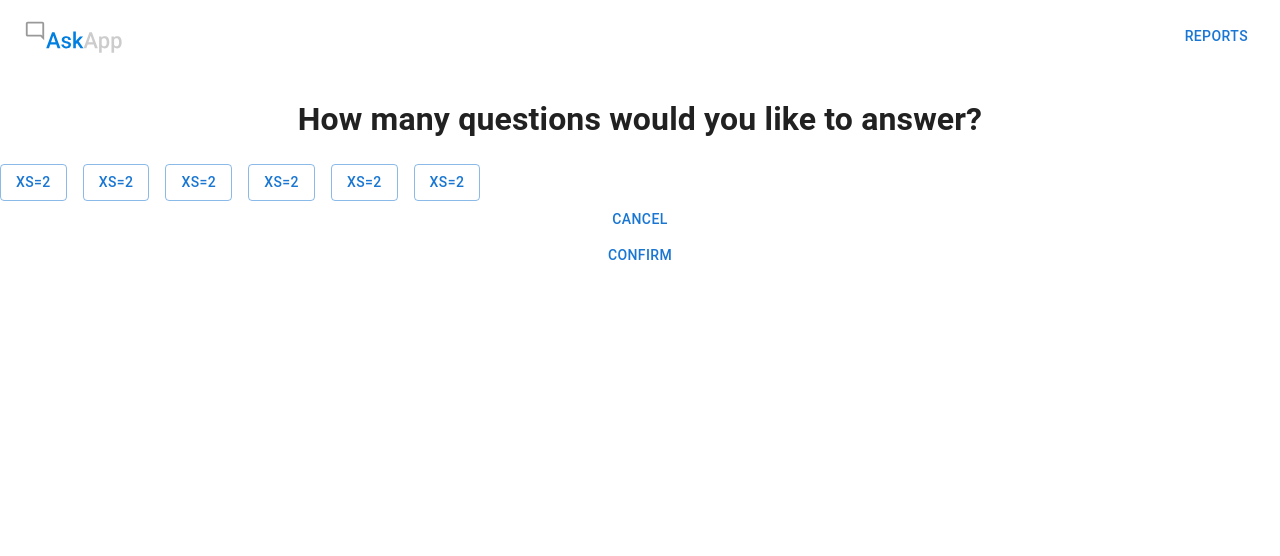
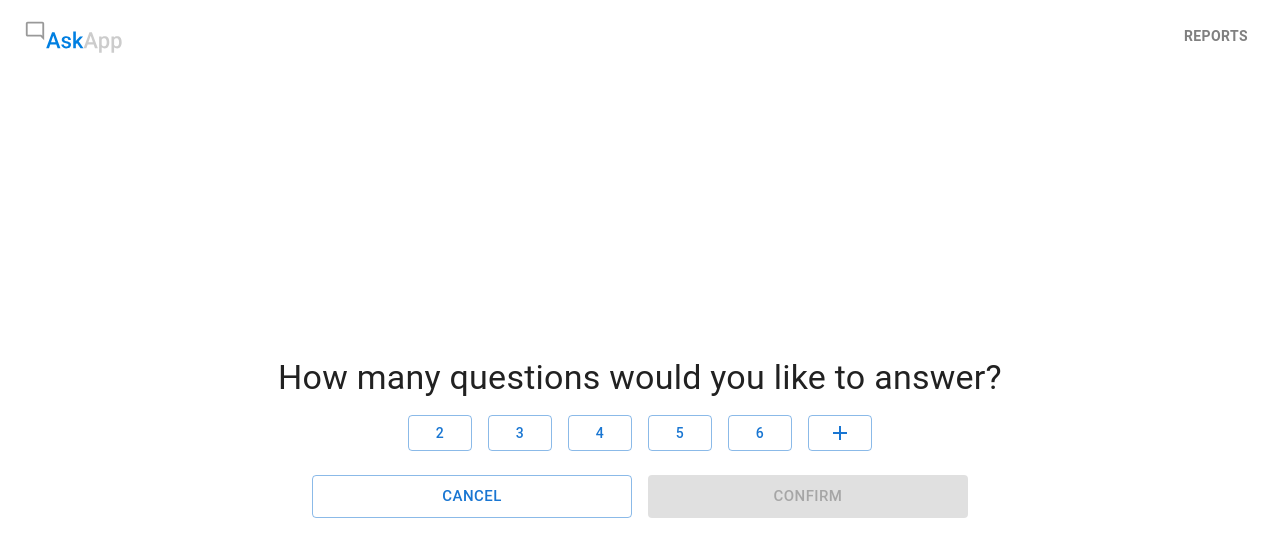
Before and after one commit to nederhayden/challenge-AskApp, a React (Create React App) app: page / in a window 1280 px wide. Shown: the top 556 px of the page. Built offline with nearby package versions, Linux system fonts and the light colour scheme.

Commit message:
create layout choosepage

```diff
--- a/src/App.tsx
+++ b/src/App.tsx
@@ -1,13 +1,19 @@
-import { CssBaseline } from "@mui/material";
-import { Layout } from "./components/Layout/Layout.component";
+import { Box, CssBaseline } from "@mui/material";
+import { Header } from "./components/Header/Header.component";
 import { AppRoutes } from "./routes/appRoutes";
+import { ReactNode } from "react";
 
-function App() {
+interface LayoutProps {
+  children: ReactNode;
+}
+
+function App({ children }: LayoutProps) {
   return (
-    <Layout>
+    <Box sx={{ height: "100vh" }}>
       <CssBaseline />
+      <Header />
       <AppRoutes />
-    </Layout>
+    </Box>
   );
 }
 
--- a/src/components/Header/Header.component.tsx
+++ b/src/components/Header/Header.component.tsx
@@ -1,9 +1,8 @@
-import { Box, Button, Container } from "@mui/material";
+import { Button, Container } from "@mui/material";
 import AskLogo from "../../assets/logo.svg";
 
 export const Header = () => {
   return (
-    <Box component="header">
     <Container
       maxWidth="xl"
       sx={{
@@ -13,8 +12,7 @@ export const Header = () => {
       }}
     >
       <img src={AskLogo} alt="logo" />
-        <Button>Reports</Button>
+      <Button sx={{ color: "gray", fontWeight: "bold" }}>Reports</Button>
     </Container>
-    </Box>
   );
 };
--- a/src/components/Layout/Layout.component.tsx
+++ /dev/null
@@ -1,16 +0,0 @@
-import { ReactNode } from "react";
-import { Header } from "../Header/Header.component";
-import { LayoutContainer } from "./Layout.styles";
-
-interface LayoutProps {
-  children: ReactNode;
-}
-
-export const Layout = ({ children }: LayoutProps) => {
-  return (
-    <LayoutContainer>
-      <Header />
-      {children}
-    </LayoutContainer>
-  );
-};
--- a/src/components/Layout/Layout.styles.tsx
+++ /dev/null
@@ -1,10 +0,0 @@
-import { styled, Box } from "@mui/material";
-
-export const LayoutContainer = styled(Box)`
-  height: 100vh;
-  width: 100vw;
-  overflow-x: hidden;
-  display: flex;
-  flex-direction: column;
-  /* background: #0e0202; */
-`;
--- a/src/index.tsx
+++ b/src/index.tsx
@@ -1,12 +1,12 @@
 import React from "react";
 import ReactDOM from "react-dom";
+import App from "./App";
 import { BrowserRouter } from "react-router-dom";
-import App from "./App";
 
 ReactDOM.render(
   <React.StrictMode>
     <BrowserRouter>
-      <App />
+      <App children />
     </BrowserRouter>
   </React.StrictMode>,
   document.getElementById("root")
--- a/src/pages/Choose/Choose.page.tsx
+++ b/src/pages/Choose/Choose.page.tsx
@@ -1,25 +1,74 @@
-import { Box, Button, Grid } from "@mui/material";
+import { ReactNode } from "react";
+import {
+  Box,
+  Button,
+  Container,
+  Grid,
+  Tooltip,
+  Typography,
+} from "@mui/material";
 
-export const ChoosePage = () => {
+import AddIcon from "@mui/icons-material/Add";
+
+interface LayoutProps {
+  children: ReactNode;
+}
+
+const defaultQuestionsQtd = [2, 3, 4, 5, 6];
+
+export const ChoosePage = ({ children }: LayoutProps) => {
   return (
-    <Box
+    <Container
+      maxWidth="xl"
       sx={{
+        height: "92%",
         display: "flex",
         alignItems: "center",
+        justifyContent: "center",
         flexDirection: "column",
       }}
-      maxHeight={{ height: "100%" }}
     >
-      <h1>How many questions would you like to answer?</h1>
-      <Grid container spacing={2}>
-        {Array.from(Array(6)).map((_, index) => (
-          <Grid item key={index}>
-            <Button variant="outlined">xs=2</Button>
+      <Typography variant="h4" sx={{ margin: "1rem" }}>
+        How many questions would you like to answer?
+      </Typography>
+
+      <Grid
+        container
+        spacing={2}
+        sx={{
+          justifyContent: "center",
+        }}
+      >
+        {defaultQuestionsQtd.map((questionQtd) => (
+          <Grid item key={questionQtd}>
+            <Button variant="outlined">{questionQtd}</Button>
           </Grid>
         ))}
+        <Grid item>
+          <Tooltip title="Add more questions">
+            <Button variant="outlined">
+              <AddIcon />
+            </Button>
+          </Tooltip>
+        </Grid>
       </Grid>
-      <Button>Cancel</Button>
-      <Button>Confirm</Button>
-    </Box>
+      <Box sx={{ margin: "1rem" }}>
+        <Button
+          variant="outlined"
+          size="large"
+          sx={{ width: "20rem", margin: ".5rem .5rem" }}
+        >
+          Cancel
+        </Button>
+        <Button
+          variant="contained"
+          size="large"
+          sx={{ width: "20rem", margin: ".5rem .5rem" }}
+          disabled
+        >
+          Confirm
+        </Button>
+      </Box>
+    </Container>
   );
 };
--- a/src/pages/Start/Start.page.tsx
+++ /dev/null
@@ -1,3 +0,0 @@
-export const StartPage = () => {
-  return <h1>StartPage</h1>;
-};
--- a/src/pages/index.tsx
+++ b/src/pages/index.tsx
@@ -1,2 +1 @@
-export { StartPage } from "./Start/Start.page";
 export { ChoosePage } from "./Choose/Choose.page";
--- a/src/routes/appRoutes.tsx
+++ b/src/routes/appRoutes.tsx
@@ -1,17 +1,14 @@
+// import * as Pages from "pages";
 import { Routes, Route } from "react-router-dom";
-// import * as Pages from "pages";
-import { ChoosePage, StartPage } from "../pages";
+import { ChoosePage } from "../pages";
 
 export const AppRoutes = () => {
   return (
-    <div className="App">
-      <Routes>
-        <Route path="/">
-          <Route index element={<ChoosePage />} />
-          <Route path="/start" element={<StartPage />} />
-        </Route>
-      </Routes>
-    </div>
+    <Routes>
+      <Route path="/">
+        <Route index element={<ChoosePage children />} />
+      </Route>
+    </Routes>
   );
 };
 
```
Lines whose indentation alone changed are shown as unchanged.
